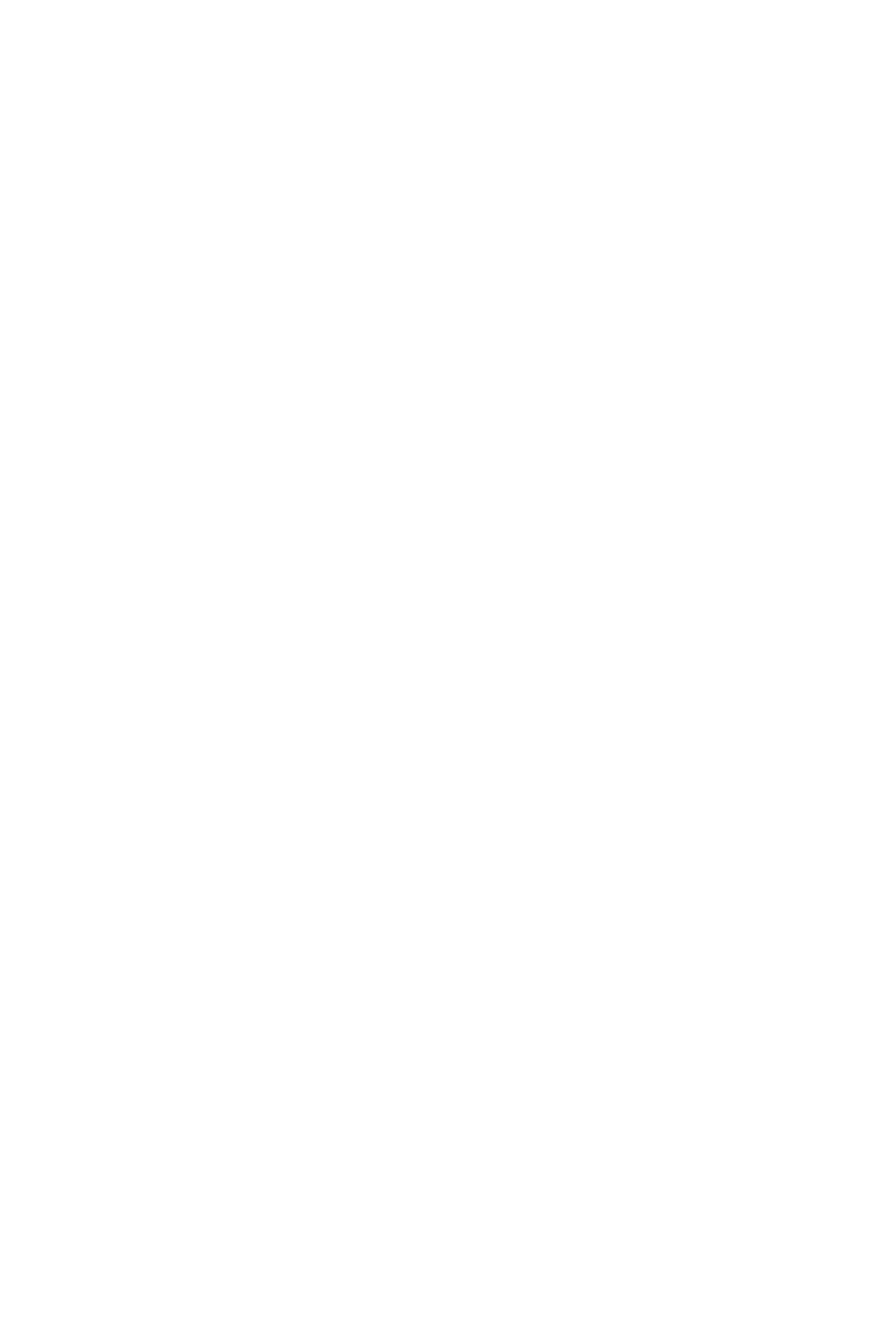
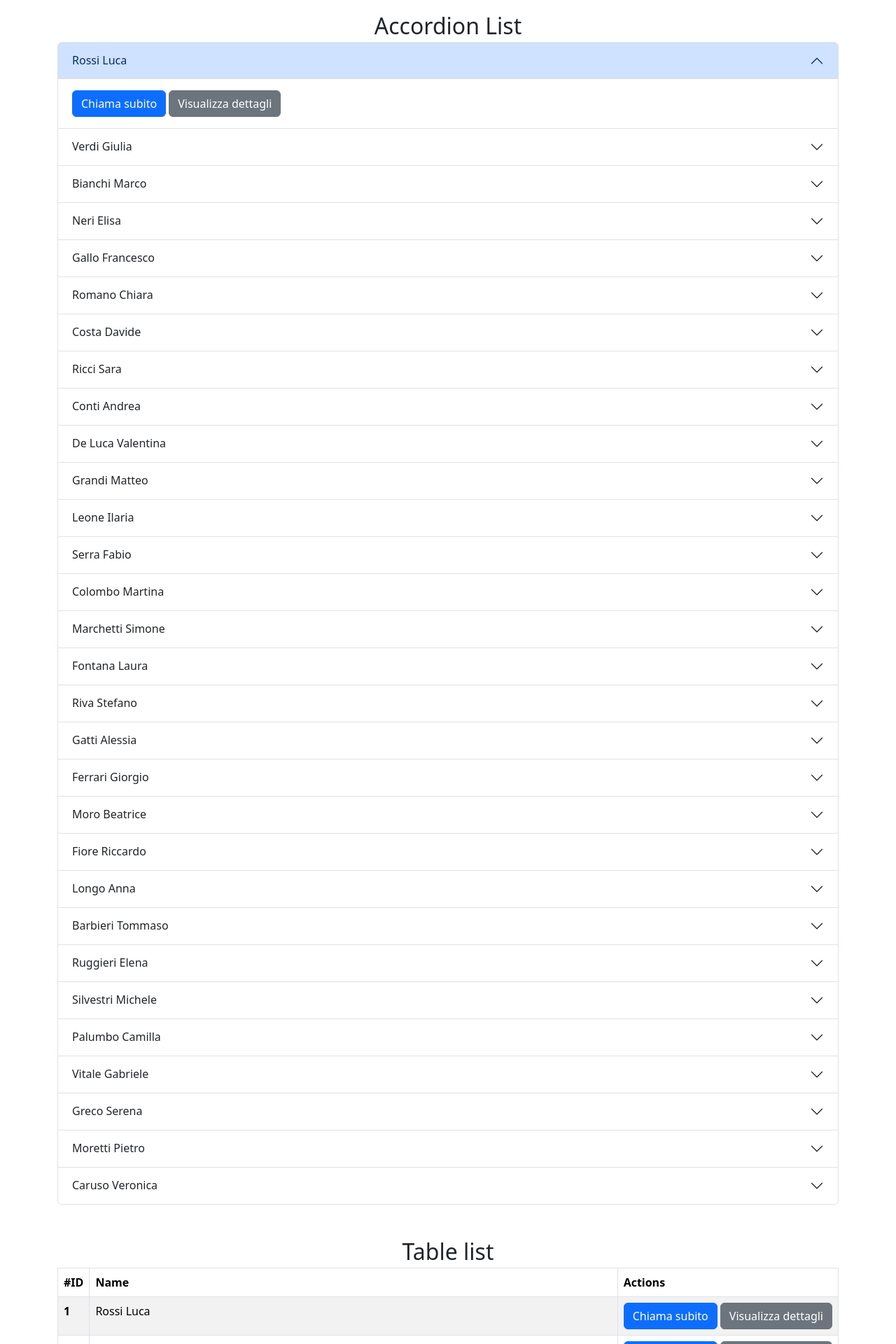
Before and after one commit to VoilaSecari/webapp-viaggi-softskill, a React (Vite) app: page /viaggi/1 in a window 1280 px wide. Shown: the part 240-2160 px from the top of the page at 70% size. Before the commit the page ends 800 px from the top, so only its background shows below. Built offline with nearby package versions, Linux system fonts and the light colour scheme.

Commit message:
Creazione lista partecipanti in pagia dettaglio viaggio

```diff
--- a/src/App.jsx
+++ b/src/App.jsx
@@ -5,6 +5,7 @@ import Navbar from "./assets/pages/Navbar";
 import HomePage from "./assets/pages/Homepage";
 import TravelDetailPage from "./assets/pages/viaggi/TravelDetailPage";
 import TravelListPage from "./assets/pages/viaggi/TravelListPage";
+import ClientDetailPage from "./assets/details/ClientDetailPage"
 
 export default function App() {
   return (
@@ -15,6 +16,7 @@ export default function App() {
         <Route path="/viaggi">
           <Route path="" element={<TravelListPage />} />
           <Route path=":id" element={<TravelDetailPage />} />
+          <Route path=":id/partecipanti" element={<ClientDetailPage />} />
         </Route>
       </Routes>
     </BrowserRouter>
--- a/src/assets/data/clients.js
+++ b/src/assets/data/clients.js
@@ -240,3 +240,5 @@ const clients = [
     fiscalCode: "CRSVNC93H22G274A",
   },
 ];
+
+export default clients;
--- a/src/assets/details/ClientDetailPage.jsx
+++ b/src/assets/details/ClientDetailPage.jsx
@@ -1,11 +1,12 @@
-import { clients } from "../data/clients";
+import clients from "../data/clients";
 export default function ClientDetailPage () {
+    console.log("ClientDetailPage", clients)
     return (
         <>
             <div className="container">
                 <h3><strong>Dettaglio partecipante:</strong></h3>
             </div>
-            <div class="card" style="width: 18rem;">
+            <div class="card" style={{width: "18rem"}}>
                 {clients.map((client) => {
                     <div class="card-body" key={client.id}>
                         <h5 class="card-title">{client.name}{client.surname}</h5>
--- a/src/assets/pages/viaggi/TravelDetailPage.jsx
+++ b/src/assets/pages/viaggi/TravelDetailPage.jsx
@@ -1,8 +1,101 @@
+import { useParams } from "react-router-dom";
+import clients from "../../data/clients";
+
+
 export default function TravelDetailPage() {
+
+  const { id } = useParams();
+  console.log(id);
+
   return (
     <div className="container">
       <h1 className="mt-4">Dettagli dei viaggi</h1>
       <p>Qua faremo apparire il dettaglio di ogni pagina</p>
+
+
+      <h3>
+        Lista dei contatti (2 versioni: tabella normale o accordion) del viaggio con id: {id}
+      </h3>
+              {
+                clients &&
+                <>
+                  <h2 className="text-center mt-5 mb-1">
+                      Accordion List
+                  </h2>
+                  <div className="accordion" id="accordionList">
+                      {
+                          clients.map((client, index) => {
+                              return (
+                                  <div key={client.id} className="accordion-item">
+                                      <h2 className="accordion-header">
+                                          <button className={`accordion-button ${index === 0 ? "" : " collapsed"}`} type="button" data-bs-toggle="collapse" data-bs-target={`#collapse${client.id}`} aria-expanded={`${index === 0 ? "true" : "false"}`} aria-controls={`collapse${client.id}`}>
+                                              {client.surname} {client.name}
+                                          </button>
+                                      </h2>
+                                      <div id={`collapse${client.id}`} className={`accordion-collapse collapse ${index === 0 ? " show" : ""}`} data-bs-parent="#accordionList">
+                                          <div className="accordion-body">
+                                                <a href={`tel:${client.phone}`} className="btn btn-primary me-1">
+                                                  Chiama subito
+                                              </a>
+                                              <a href="#" className="btn btn-secondary">
+                                                  Visualizza dettagli
+                                              </a>
+                                          </div>
+                                      </div>
+                                  </div>
+                              )
+                          })
+                      }
+                  </div>
+
+                  <h2 className="text-center mt-5 mb-1">
+                      Table list
+                  </h2>
+                  <table className="table table-striped table-bordered table-hover" id="tableList">
+                      <thead>
+                          <tr>
+                              <th scope="col">
+                                  #ID
+                              </th>
+                              {/* <th scope="col w-100"> */}
+                              <th scope="col w-100" style={{width: "100%"}}>
+                                  Name
+                              </th>
+                              <th scope="col">
+                                  Actions
+                              </th>
+                          </tr>
+                      </thead>
+                      <tbody>
+                        {
+                          clients.map((client, index) => {
+                            return (
+                              <tr key={client.id}>
+                                  <th scope="row">
+                                    {client.id}
+                                  </th>
+                                  <td>
+                                    {client.surname} {client.name}
+                                  </td>
+                                  <td>
+                                      <div className="text-nowrap">
+                                          <a href={`tel:${client.phone}`} className="btn btn-primary me-1">
+                                            Chiama subito
+                                          </a>
+                                          {/* <a href="#" className="btn btn-secondary"> */}
+                                          <a href={`/viaggi/${id}/partecipanti`} className="btn btn-secondary">
+                                            Visualizza dettagli
+                                          </a>
+                                      </div>
+                                  </td>
+                              </tr>
+                            )
+                          })
+                        }
+                      </tbody>
+                  </table>
+                </>
+            }
     </div>
   );
 }
--- a/src/assets/pages/viaggi/TravelListPage.jsx
+++ b/src/assets/pages/viaggi/TravelListPage.jsx
@@ -26,7 +26,7 @@ export default function TravelListPage() {
                     <td>{travel.endDate}</td>
                     <td>{travel.coordinator}</td>
                     <td>
-                      <NavLink to=":id" className="nav-item">
+                      <NavLink to={`/viaggi/${travel.id}`} className="nav-item">
                         Dettagli
                       </NavLink>
                     </td>
--- a/src/main.jsx
+++ b/src/main.jsx
@@ -3,4 +3,6 @@ import "./index.css";
 import "bootstrap/dist/css/bootstrap.min.css";
 import App from "./App.jsx";
 
+import * as bootstrap from "bootstrap"
+
 createRoot(document.getElementById("root")).render(<App />);
```
